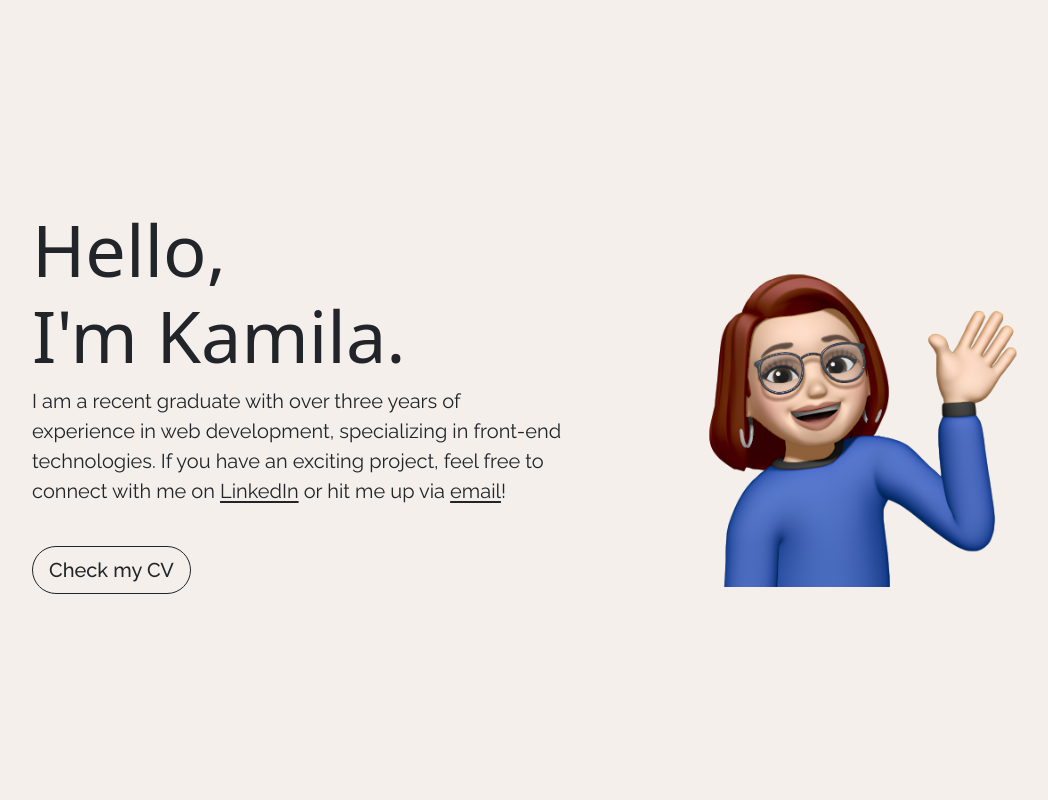
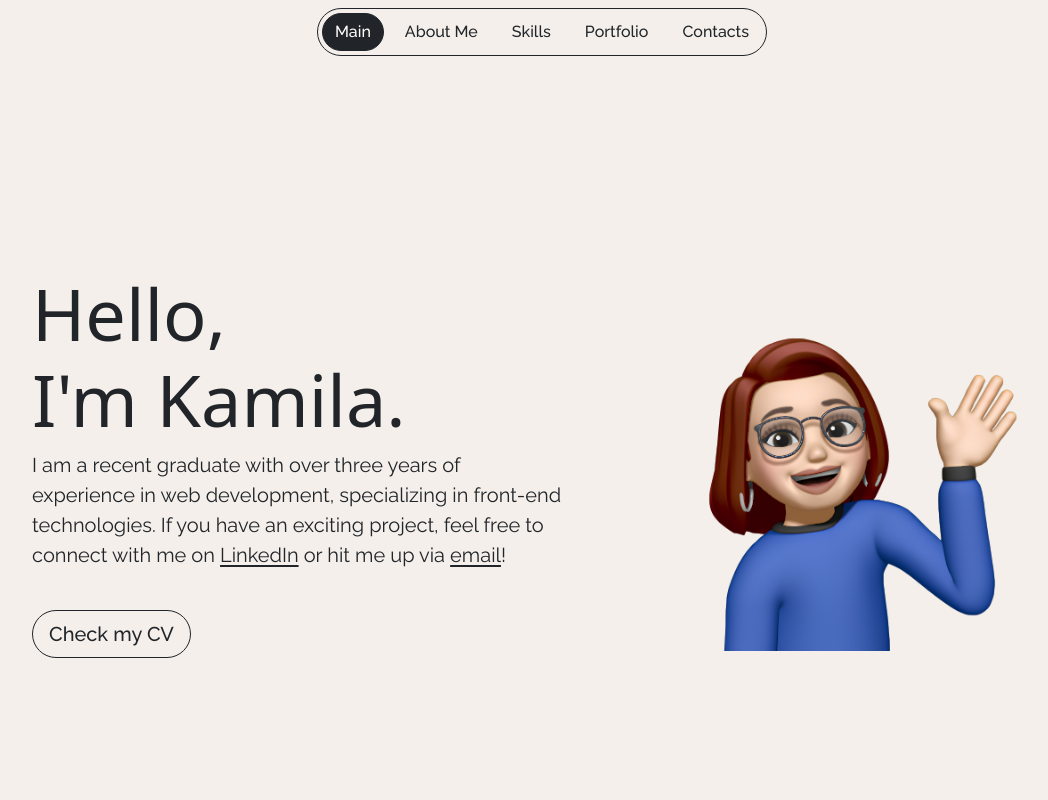
Before and after one commit to iamkaraman/my-web-app, a React (Create React App) app: page / in a window 1280 px wide. Shown: the top 800 px of the page, without its empty margins (98-1146 px from the left). Built offline with nearby package versions, Linux system fonts and the light colour scheme; a web font is replaced by a local one.

Commit message:
created NavBar component and added some styling

```diff
--- a/src/App.js
+++ b/src/App.js
@@ -1,10 +1,12 @@
 import "./App.css";
 import Greeting from "./components/Greeting";
 import AboutMe from "./components/AboutMe";
+import NavBar from "./components/NavBar";
 
 function App() {
   return (
     <div className="container">
+      <NavBar />
       <Greeting />
       <AboutMe />
     </div>
--- a/src/components/AboutMe.js
+++ b/src/components/AboutMe.js
@@ -1,6 +1,6 @@
 export default function AboutMe() {
   return (
-    <div className="d-flex flex-column">
+    <div id="aboutMe" className="d-flex flex-column">
       <h1>About me</h1>
       <p>
         I hold a Dual Bachelor’s in Software Engineering (2018-2022) and a
--- /dev/null
+++ b/src/components/NavBar.js
@@ -0,0 +1,38 @@
+export default function NavBar() {
+  return (
+    <nav className="navbar sticky-top navbar-expand-lg">
+      <div className="container-fluid collapse navbar-collapse justify-content-center">
+        <ul
+          className="navbar-nav p-0 rounded-pill border border-dark"
+          style={{ background: "#f4efea" }}
+        >
+          <li className="nav-item p-1">
+            <a className="btn btn-dark rounded-pill button-text" href="#">
+              Main
+            </a>
+          </li>
+          <li className="nav-item p-1">
+            <a className="btn button-text" href="#aboutMe">
+              About Me
+            </a>
+          </li>
+          <li className="nav-item p-1">
+            <a className="btn button-text" href="#">
+              Skills
+            </a>
+          </li>
+          <li className="nav-item p-1">
+            <a className="btn button-text" href="#">
+              Portfolio
+            </a>
+          </li>
+          <li className="nav-item p-1">
+            <a className="btn button-text" href="#">
+              Contacts
+            </a>
+          </li>
+        </ul>
+      </div>
+    </nav>
+  );
+}
```
